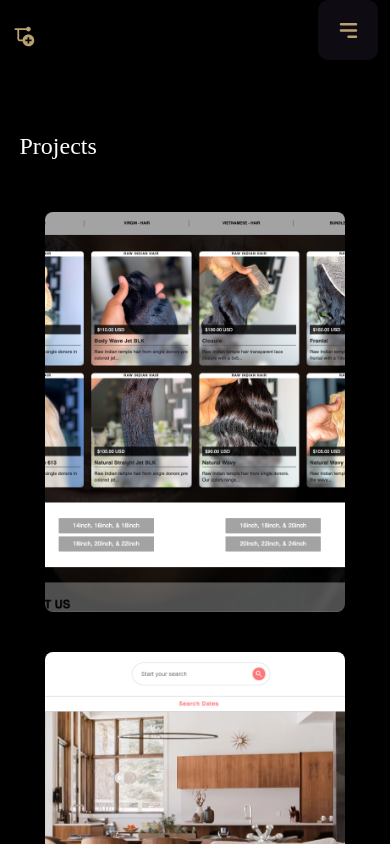
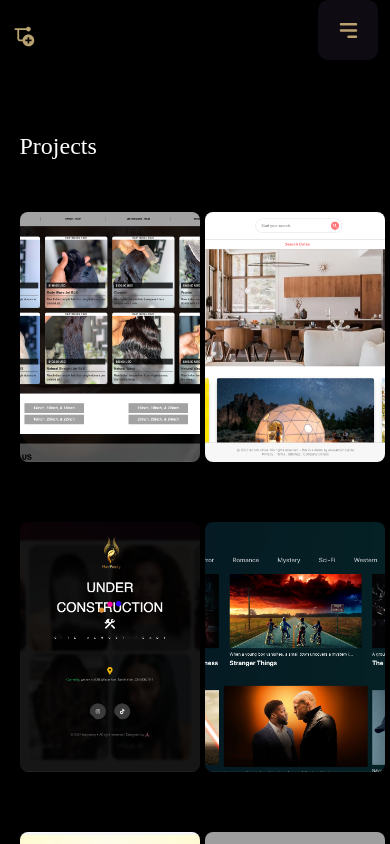
Before and after one commit to isijolatosin/2022profile, a React (Create React App) app: page /work in a window 390 px wide. Shown: the top 844 px of the page. Built offline with nearby package versions, Linux system fonts and the light colour scheme; grey boxes are pictures that could not be loaded; what tailwindcss-children would draw is missing.

Commit message:
second commit

```diff
--- a/src/pages/contact.js
+++ b/src/pages/contact.js
@@ -76,7 +76,7 @@ const Contact = () => {
 											value={contactInput.name}
 											onChange={handleContactInput}
 											placeholder="Full Name"
-											className="tw-w-[100%] tw-mb-5 tw-text-neutral-500 tw-font-light tw-bg-transparent tw-block tw-px-3 tw-py-2 tw-border-neutral-900 tw-rounded-[2px] tw-text-xs tw-border-[1px] tw-placeholder-neutral-300 focus:tw-outline-none focus:tw-border-black focus:tw-ring-1 focus:tw-ring-black disabled:tw-bg-neutral-50 disabled:tw-text-neutral-500 disabled:tw-border-neutral-200 disabled:tw-shadow-none invalid:tw-border-pink-500 invalid:tw-text-pink-600 focus:tw-invalid:border-pink-500 focus:tw-invalid:ring-pink-500 tw-outline-0"
+											className="tw-w-[100%] tw-mb-5 tw-text-[#bba371] tw-font-light tw-bg-transparent tw-block tw-px-3 tw-py-2 tw-border-neutral-900 tw-rounded-[2px] tw-text-xs tw-border-[1px] tw-placeholder-neutral-300 focus:tw-outline-none focus:tw-border-black focus:tw-ring-1 focus:tw-ring-black disabled:tw-bg-neutral-50 disabled:tw-text-neutral-500 disabled:tw-border-neutral-200 disabled:tw-shadow-none invalid:tw-border-pink-500 invalid:tw-text-pink-600 focus:tw-invalid:border-pink-500 focus:tw-invalid:ring-pink-500 tw-outline-0"
 										/>
 										<input
 											type="text"
@@ -85,7 +85,7 @@ const Contact = () => {
 											value={contactInput.email}
 											onChange={handleContactInput}
 											placeholder="Email"
-											className="tw-w-[100%] tw-mb-5 tw-text-neutral-500 tw-font-light tw-bg-transparent tw-block tw-px-3 tw-py-2 tw-border-neutral-900 tw-rounded-[2px] tw-text-xs tw-border-[1px] tw-placeholder-neutral-300 focus:tw-outline-none focus:tw-border-black focus:tw-ring-1 focus:tw-ring-black disabled:tw-bg-neutral-50 disabled:tw-text-neutral-500 disabled:tw-border-neutral-200 disabled:tw-shadow-none invalid:tw-border-pink-500 invalid:tw-text-pink-600 focus:tw-invalid:border-pink-500 focus:tw-invalid:ring-pink-500 tw-outline-0"
+											className="tw-w-[100%] tw-mb-5 tw-text-[#bba371] tw-font-light tw-bg-transparent tw-block tw-px-3 tw-py-2 tw-border-neutral-900 tw-rounded-[2px] tw-text-xs tw-border-[1px] tw-placeholder-neutral-300 focus:tw-outline-none focus:tw-border-black focus:tw-ring-1 focus:tw-ring-black disabled:tw-bg-neutral-50 disabled:tw-text-neutral-500 disabled:tw-border-neutral-200 disabled:tw-shadow-none invalid:tw-border-pink-500 invalid:tw-text-pink-600 focus:tw-invalid:border-pink-500 focus:tw-invalid:ring-pink-500 tw-outline-0"
 										/>
 										<input
 											type="text"
@@ -94,7 +94,7 @@ const Contact = () => {
 											value={contactInput.subject}
 											onChange={handleContactInput}
 											placeholder="subject"
-											className="tw-w-[100%] tw-mb-5 tw-text-neutral-500 tw-font-light tw-bg-transparent tw-block tw-px-3 tw-py-2 tw-border-neutral-900 tw-rounded-[2px] tw-text-xs tw-border-[1px] tw-placeholder-neutral-300 focus:tw-outline-none focus:tw-border-black focus:tw-ring-1 focus:tw-ring-black disabled:tw-bg-neutral-50 disabled:tw-text-neutral-500 disabled:tw-border-neutral-200 disabled:tw-shadow-none invalid:tw-border-pink-500 invalid:tw-text-pink-600 focus:tw-invalid:border-pink-500 focus:tw-invalid:ring-pink-500 tw-outline-0"
+											className="tw-w-[100%] tw-mb-5 tw-text-[#bba371] tw-font-light tw-bg-transparent tw-block tw-px-3 tw-py-2 tw-border-neutral-900 tw-rounded-[2px] tw-text-xs tw-border-[1px] tw-placeholder-neutral-300 focus:tw-outline-none focus:tw-border-black focus:tw-ring-1 focus:tw-ring-black disabled:tw-bg-neutral-50 disabled:tw-text-neutral-500 disabled:tw-border-neutral-200 disabled:tw-shadow-none invalid:tw-border-pink-500 invalid:tw-text-pink-600 focus:tw-invalid:border-pink-500 focus:tw-invalid:ring-pink-500 tw-outline-0"
 										/>
 										<textarea
 											id="message"
@@ -104,7 +104,7 @@ const Contact = () => {
 											value={contactInput.message}
 											onChange={handleContactInput}
 											placeholder="message..."
-											className="tw-w-[100%] tw-mb-5 tw-text-neutral-500 tw-font-light tw-bg-transparent tw-block tw-px-3 tw-py-2 tw-border-neutral-900 tw-rounded-[2px] tw-text-xs tw-border-[1px] tw-placeholder-neutral-300 focus:tw-outline-none focus:tw-border-black focus:tw-ring-1 focus:tw-ring-black disabled:tw-bg-neutral-50 disabled:tw-text-neutral-500 disabled:tw-border-neutral-200 disabled:tw-shadow-none invalid:tw-border-pink-500 invalid:tw-text-pink-600 focus:tw-invalid:border-pink-500 focus:tw-invalid:ring-pink-500 tw-outline-0"
+											className="tw-w-[100%] tw-mb-5 tw-text-[#bba371] tw-font-light tw-bg-transparent tw-block tw-px-3 tw-py-2 tw-border-neutral-900 tw-rounded-[2px] tw-text-xs tw-border-[1px] tw-placeholder-neutral-300 focus:tw-outline-none focus:tw-border-black focus:tw-ring-1 focus:tw-ring-black disabled:tw-bg-neutral-50 disabled:tw-text-neutral-500 disabled:tw-border-neutral-200 disabled:tw-shadow-none invalid:tw-border-pink-500 invalid:tw-text-pink-600 focus:tw-invalid:border-pink-500 focus:tw-invalid:ring-pink-500 tw-outline-0"
 										/>
 										<div className="text-center text-xs text-red-800">
 											{contactInput.error ? (
@@ -118,7 +118,7 @@ const Contact = () => {
 												!contactInput.subject ||
 												!contactInput.message
 											}
-											className="tw-bg-white tw-w-[30%] tw-text-black tw-py-2 tw-text-sm tw-font-light tw-tracking-wide hover:tw-bg-black tw-ease-in tw-duration-300 hover:tw-text-white"
+											className="tw-bg-white tw-w-[30%] tw-text-black tw-py-2 tw-text-sm tw-font-light tw-tracking-wide hover:tw-bg-black tw-ease-in tw-duration-300 hover:tw-text-[#bba371]"
 											type="submit">
 											Send inquiry
 										</button>
--- a/src/pages/projects.js
+++ b/src/pages/projects.js
@@ -101,14 +101,14 @@ const Projects = () => {
 									</>
 								))}
 							</div>
-							<div className="lg:tw-hidden ">
+							<div className="lg:tw-hidden tw-grid tw-grid-cols-2 tw-gap-5 ">
 								{imgArray.map((item, idx) => (
 									<>
 										<div
 											key={item?.id}
 											onMouseOver={() => handleShowLink(item.id)}
 											onMouseLeave={handleHideLink}
-											className="img tw-relative tw-w-[300px] tw-h-[400px] tw-mb-10 tw-mx-auto">
+											className="img tw-relative tw-w-[180px] tw-h-[250px] tw-mb-10 tw-mx-auto">
 											<img
 												src={item.url}
 												alt=""
```
